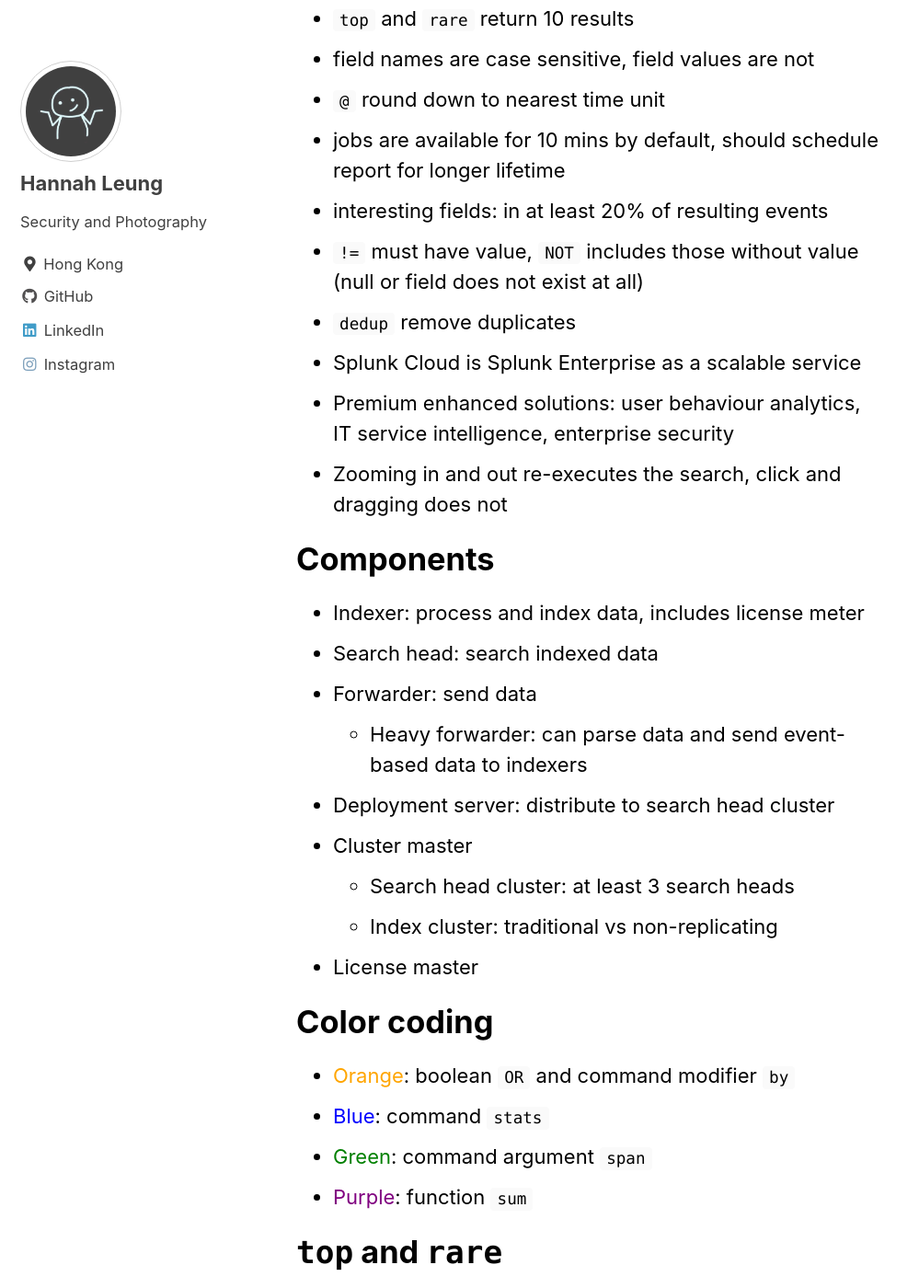
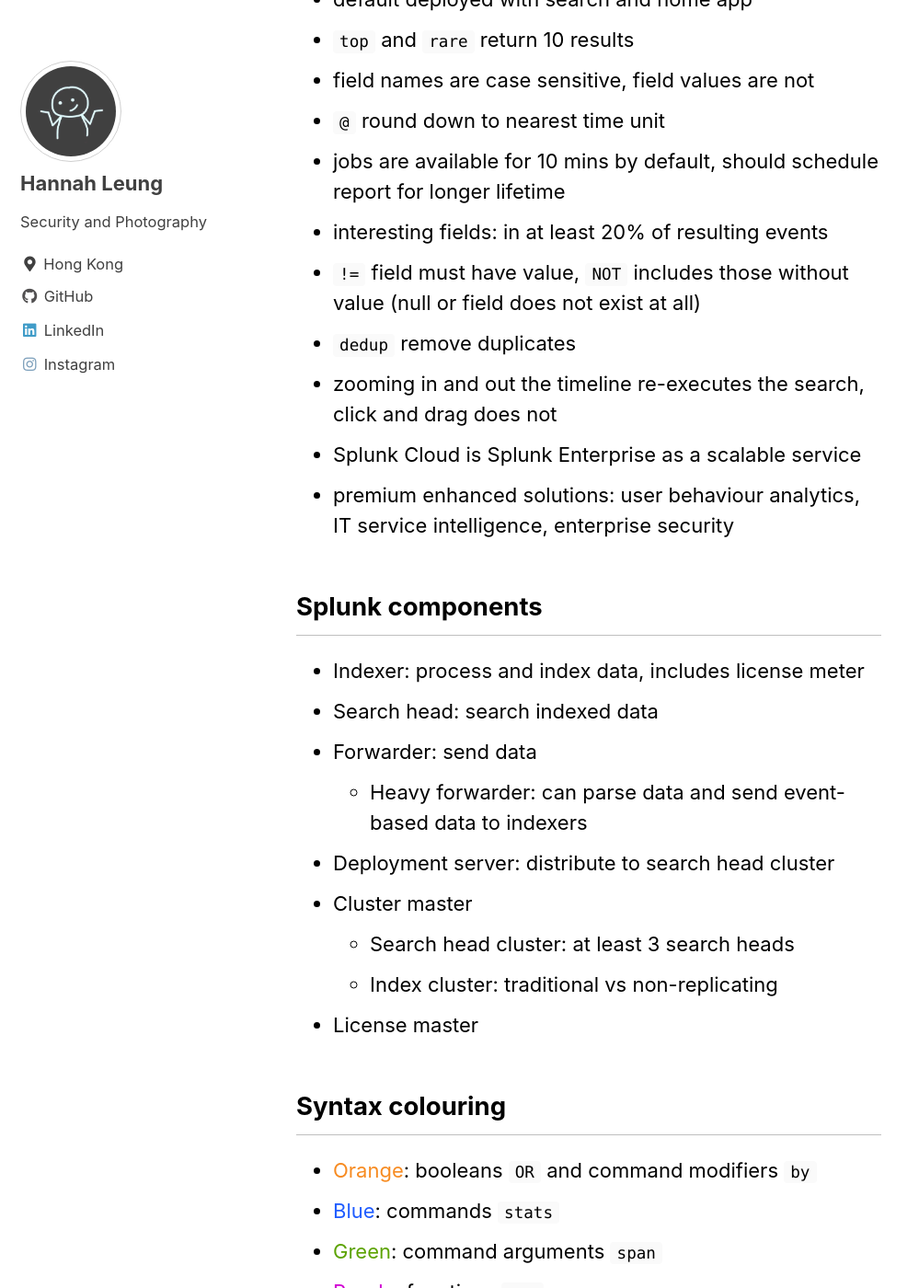
Before and after one commit to hhyleung/hhyleung.github.io, a Jekyll site: the page built from _cheatsheets/splunk-fundamentals-1.md, in a window 1280 px wide and 1400 px high, scrolled down 348 px. Shown: the whole window at 92% size, without its empty margins (0-999 px from the left). Built offline with Jekyll 4.4.1, drawn with Linux system fonts in a browser that asks for light colours; cached includes are drawn as plain includes; some of the changed text lies outside the part shown.

Commit message:
formatting

```diff
--- a/_cheatsheets/splunk-fundamentals-1.md
+++ b/_cheatsheets/splunk-fundamentals-1.md
@@ -1,23 +1,26 @@
 ---
 title: "Splunk Fundamentals 1"
-date: 2021-01-23
 excerpt: "Splunk Fundamentals 1 Course Cheatsheet"
+last_modified_at: 2021-01-23
+tags:
+  - Splunk
 ---
-# Key points
+
+## Key points
 - boolean order: `NOT` -> `OR` -> `AND`
-- deployed with search and home app
+- default deployed with search and home app
 - `top` and `rare` return 10 results
 - field names are case sensitive, field values are not
 - `@` round down to nearest time unit
 - jobs are available for 10 mins by default, should schedule report for longer lifetime
 - interesting fields: in at least 20% of resulting events
-- `!=` must have value, `NOT` includes those without value (null or field does not exist at all)
+- `!=` field must have value, `NOT` includes those without value (null or field does not exist at all)
 - `dedup` remove duplicates
+- zooming in and out the timeline re-executes the search, click and drag does not
 - Splunk Cloud is Splunk Enterprise as a scalable service
-- Premium enhanced solutions: user behaviour analytics, IT service intelligence, enterprise security
-- Zooming in and out re-executes the search, click and dragging does not
+- premium enhanced solutions: user behaviour analytics, IT service intelligence, enterprise security
 
-# Components
+## Splunk components
 - Indexer: process and index data, includes license meter
 - Search head: search indexed data
 - Forwarder: send data
@@ -28,13 +31,13 @@
     - Index cluster: traditional vs non-replicating
 - License master
 
-# Color coding
-- <span style="color:orange">Orange</span>: boolean `OR` and command modifier `by`
-- <span style="color:blue">Blue</span>: command `stats`
-- <span style="color:green">Green</span>: command argument `span`
-- <span style="color:purple">Purple</span>: function `sum`
+## Syntax colouring
+- <span style="color:#F78B21">Orange</span>: booleans `OR` and command modifiers `by`
+- <span style="color:#1F5CFF">Blue</span>: commands `stats`
+- <span style="color:#5CA301">Green</span>: command arguments `span`
+- <span style="color:#D100D3">Purple</span>: functions `sum`
 
-# `top` and `rare`
+## `top` and `rare` commands
 - `limit`: number of results
     - default: `10`
     - `=0`: returns unlimited results
--- a/_config.yml
+++ b/_config.yml
@@ -273,6 +273,9 @@
 
 # Collections
 collections:
+  blog:
+    output: true
+    permalink: /:collection/:path/
   cheatsheets:
     output: true
     permalink: /:collection/:path/
@@ -298,6 +301,15 @@
     values:
       layout: single
       author_profile: true
+  # blog
+  - scope:
+      path: ""
+      type: blog
+    values:
+      layout: single
+      author_profile: true
+      read_time: true
+      show_date: true
   # _cheatsheets
   - scope:
       path: ""
@@ -305,5 +317,3 @@
     values:
       layout: single
       author_profile: true
-      read_time: true
-      show_date: true
```
Also changed, not shown: other parts of _cheatsheets/splunk-fundamentals-1.md (+5 -2 lines), _blog/test-post.md (renamed from _posts/2020-12-05-test-post.md, +3 -1 lines), _pages/blog.md (+5 -2 lines).
